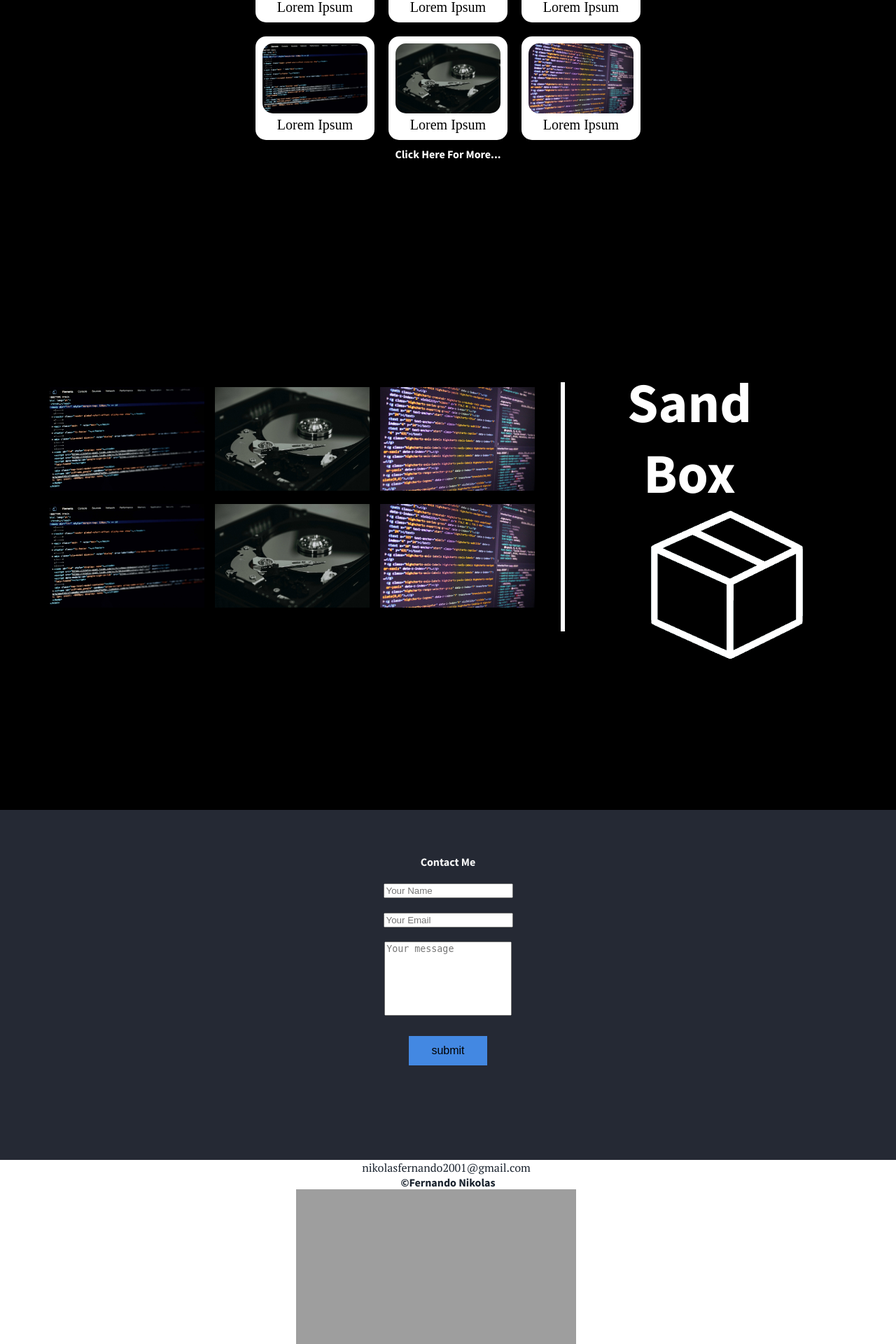
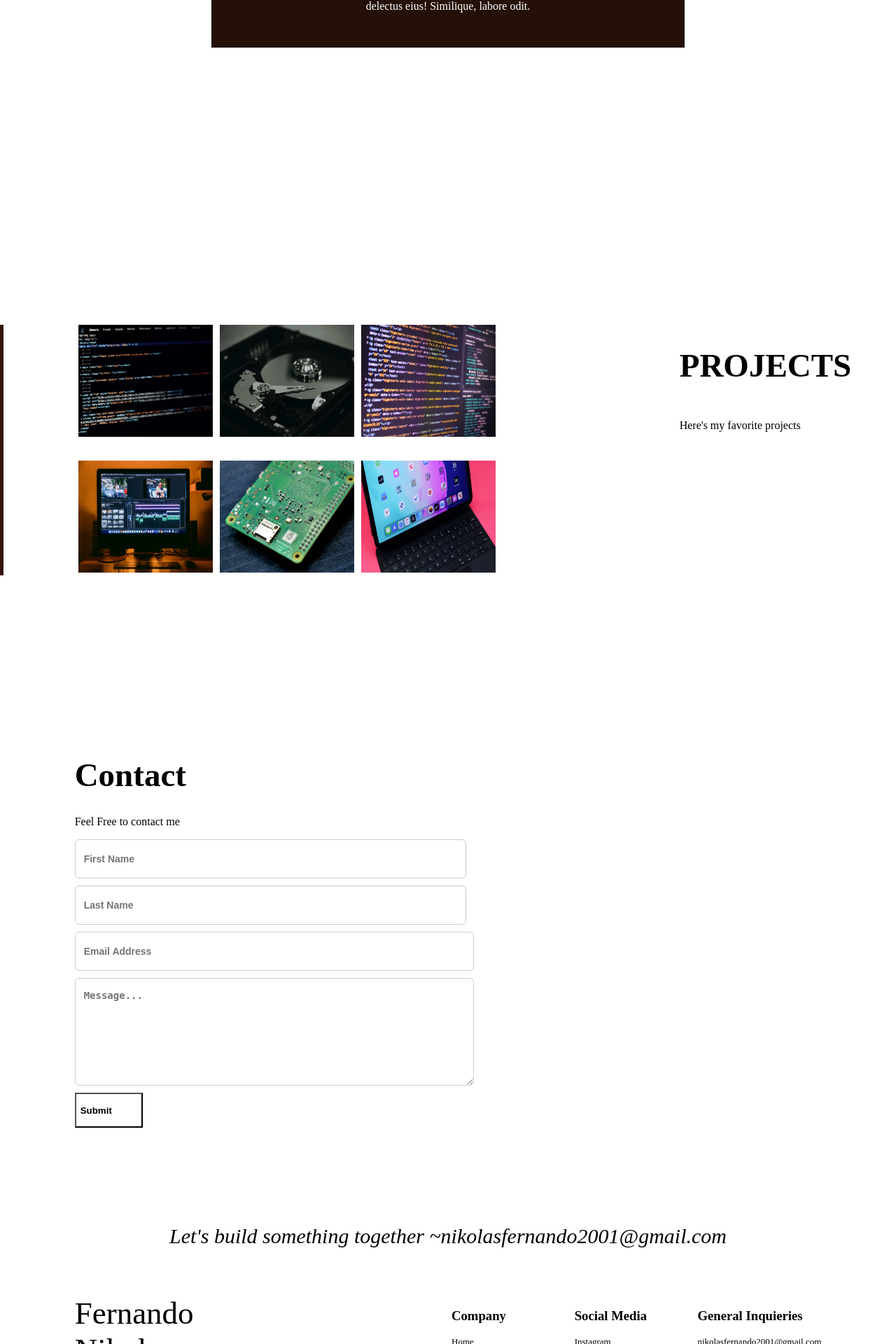
Before and after one commit to fnikolas221/fnikolas221.github.io, a Flask app: page / in a window 1280 px wide. Shown: the part 1000-2920 px from the top of the page at 70% size. Run offline with Flask 2, Linux system fonts and the light colour scheme; grey boxes are pictures that could not be loaded.

Commit message:
adding basic style to page

```diff
--- /dev/null
+++ b/appPortofolio/static/css/homepage.css
@@ -0,0 +1,95 @@
+/* Text and Characters  */
+.name-tag{
+    font-size: 100pt;
+    text-align: right;
+}
+
+
+/* COPYCAT */
+.w-form {
+    margin: 0 0 15px;
+}
+
+._2column._2columnform {
+    width: 50%;
+    padding-right: 25px;
+}
+
+.input.inputhalf {
+    width: 100%;
+}
+
+
+.input {
+    width: 97%;
+    height: 56px;
+    max-width: 544px;
+    margin-bottom: 25px;
+    padding-right: 28px;
+    padding-left: 28px;
+    border: 0 transparent;
+    border-radius: 6px;
+    background-color: hsla(0,0%,100%,.07);
+    color: #fff;
+    font-size: 15px;
+    font-weight: 600;
+}
+
+.w-input, .w-select {
+    display: block;
+    width: 100%;
+    height: 38px;
+    padding: 8px 12px;
+    margin-bottom: 10px;
+    font-size: 14px;
+    line-height: 1.42857143;
+    color: #333;
+    vertical-align: middle;
+    background-color: #fff;
+    border: 1px solid #ccc;
+}
+
+
+.flex {
+    display: flex;
+    width: 100%;
+    -webkit-flex-wrap: wrap;
+    -ms-flex-wrap: wrap;
+    flex-wrap: wrap;
+}
+
+.flex, .hero {
+    display: -webkit-box;
+    display: -webkit-flex;
+    display: -ms-flexbox;
+}
+
+
+.input.inputtextarea {
+    height: auto;
+    min-height: 130px;
+    padding-top: 14px;
+}
+
+
+pre, textarea {
+    overflow: auto;
+}
+
+
+.buttonright.buttoncontact, .empty, .navbar {
+    background-color: transparent;
+}
+
+input.w-button {
+    -webkit-appearance: button;
+}
+
+.buttonright {
+    display: inline-block;
+    margin-top: 0;
+    padding-right: 42px;
+    font-weight: 900;
+    height: 50px;
+    text-align: center;
+}
--- /dev/null
+++ b/appPortofolio/static/css/style.css
@@ -0,0 +1,164 @@
+/* DEFAULT */
+:root{
+    --std-paddingx2:80pt;
+    --std-padding:40pt;
+    --std-font-size:12pt;
+    --std-dekstop-session:27vh;
+}
+/* GENERAL STYLING
+=======================
+*/
+body{
+    margin: 0;
+    font-family: var(--first-font);
+    background-color: var(--home-bg-color);
+}
+
+h2{font-size:25pt}
+h1{font-size: 47px;}
+
+/* SECTION STYLING
+==============================
+*/
+.header-section{
+    text-align: right;
+    min-height: var(--std-dekstop-session);
+}
+
+.content-body{
+    min-height: 67vh;
+    margin-bottom: 10vh;
+}
+
+/*CONTENT BODY */
+    /* divided content 2fr means 2 box in one container */
+    .divided-2fr .left{
+        float: left;
+    }
+    .divided-2fr .right{
+        float: right;
+    }
+
+    .divided-3fr .left{
+        float: left;
+    }
+
+    .divided-3fr .right{float: right;}
+/* PARTIAL STYLING
+=================================
+*/
+    /* FOOTER */
+
+    .footer{margin-top: 100pt;}
+    .footer-title{
+        font-size: 45px;
+    }
+
+    .insightful{font-size: 30px;
+    text-align: center;
+    margin-bottom: 50pt;
+    margin-top: 15pt;
+
+    }
+    /* PADDING STYLING */
+
+    .right-padding{padding-right: var(--std-padding);}
+    .left-padding{padding-left: var(--std-padding);}
+    .left-margin{margin-left: var(--std-padding);}
+    .right-margin{margin-right: var(--std-padding);}
+    .left-paddingx2{padding-left: var(--std-paddingx2);}
+    .right-paddingx2{padding-right: var(--std-paddingx2);}
+
+    .left-right-padding{
+        padding-right: var(--std-padding);
+        padding-left: var(--std-padding);
+    }
+
+    .left-right-paddingx2{
+        padding-right: var(--std-paddingx2);
+        padding-left: var(--std-paddingx2);
+    }
+    /* CENTERED STYLE */
+    .centered-text{
+        margin-left:var(--std-padding);
+        margin-right: var(--std-padding);
+        text-align: center;
+    }
+
+    .centered-container{display: grid;
+        place-items: center;
+    }
+    /* RELATIVE SIZE */
+    .full{font-size: 100%;}
+    .huge{font-size:90%}
+    .big{font-size:85%}
+    .medium{font-size:69%}
+    .small{font-size: 45%;}
+
+
+    /* FOR NON LIST
+        >>  for something that use list as styling but not cosidered
+            as list
+    */
+    .nonlist ul{
+        list-style: none;
+    }
+
+
+    .table3{
+        display: grid;
+        grid-template-columns: repeat(3, 1fr);
+        column-gap: 10px;
+        row-gap: 30px;
+    }
+
+    .table3 p{
+        font-size: small;
+    }
+
+    .table2{
+        display: grid;
+        grid-template-columns: repeat(2, 1fr);
+        column-gap: 10px;
+        row-gap: 10px;
+    }
+
+    .project-image img{width: 15vw;height: 20vh;}
+    .left-border{border-left:5px solid var(--first-palette)}
+
+    .trademark{
+        border-top: 1px solid rgba(206, 206, 206, 0.831);
+        margin-top: 10pt;
+        text-align: center;
+        color:rgba(75, 74, 74, 0.831);
+        font-family: var(--second-font);
+        font-size: small;
+        font-style: italic;
+    }
+
+/* ELEMENT
+===============================
+*/
+.form{display: block; margin: 0 0 15px;}
+.quote{
+    padding: 50px;
+    max-width: 45vw;
+    background-color: var(--second-palette);
+    color:var(--home-bg-color);
+
+}
+
+.line{height: 47px;border-bottom: 1px solid black;}
+.std-button{
+    padding: 5pt;
+    background-color: var(--home-bg-color);
+    border: 1.5pt solid var(--first-palette);
+    cursor: pointer;
+    color: var(--first-palette);
+    font-size: var(--std-font-size);
+}
+
+.std-button:hover{
+    background-color: var(--first-palette);
+    color: var(--home-bg-color);
+}
--- /dev/null
+++ b/appPortofolio/static/css/themes/coffee-ve.css
@@ -0,0 +1,12 @@
+/* FIRST THEME */
+:root {
+    --home-bg-color:#ffff;
+    --std-font-color:#ffff;
+    --first-palette:#34130a;
+    --second-palette:#241007;
+    --third-palette:#444444;
+    --last-palette:#010001;
+    --first-font:'Times New Roman', Times, serif;
+    --second-font:Arial, Helvetica, sans-serif;
+
+  }
--- a/appPortofolio/templates/base.html
+++ b/appPortofolio/templates/base.html
@@ -4,18 +4,63 @@
     <meta charset="UTF-8">
     <meta http-equiv="X-UA-Compatible" content="IE=edge">
     <meta name="viewport" content="width=device-width, initial-scale=1.0">
-    {% if  %}
-        <title>{{ title }} @2021</title>
-    {% else %}
-        <title>Fernando Nikolas | Portofolio @2021</title>
-    {% endif %}
+    <title>Fernando Nikolas R | @2021</title>
+    <link rel="stylesheet" href="{{ url_for('static', filename='css/style.css') }}">
 
-    <!-- Fonts from google -->
-    <link rel="preconnect" href="https://fonts.gstatic.com">
-    <link href="https://fonts.googleapis.com/css2?family=PT+Serif&family=Source+Sans+Pro:wght@700&display=swap" rel="stylesheet">
+    <!-- THEME -->
+    <link rel="stylesheet" href="{{ url_for('static', filename='css/themes/coffee-ve.css') }}">
+    {% block style %}
 
+    {% endblock style %}
 </head>
 <body>
+    <!-- MENU AND HEADER -->
+    <div class="nonlist header-section right-padding">
+        <ul>
+            <li><button class="std-button">Home</button></li>
+        </ul>
+    </div>
+    {% block content %}
 
+    {% endblock content %}
+    <!-- FOOTER AND TRADEMARK -->
+    <div class="content-body footer left-right-paddingx2">
+        <div class="insightful"><em>Let's build something together ~nikolasfernando2001@gmail.com</em></div>
+        <div class="table2">
+            <div class="footer-title">
+                Fernando<br>Nikolas
+            </div>
+            <div class="table3">
+                <div>
+                    <h3>Company</h3>
+                    <p>Home</p>
+                    <p>Projects</p>
+                    <p>Sandbox</p>
+                    <p>Blogs</p>
+                    <p>About</p>
+                </div>
+
+
+                <div>
+                    <h3>Social Media</h3>
+                    <p>Instagram</p>
+                    <p>Facebook</p>
+                    <p>LinkedIn</p>
+                    <p>Github</p>
+                </div>
+
+                <div>
+                    <h3>General Inquieries</h3>
+                    <p>nikolasfernando2001@gmail.com</p>
+                </div>
+
+
+            <div>
+                <div class="footer-info"></div>
+            </div>
+            </div>
+        </div>
+    </div>
+    <div class="trademark left-right-paddingx2"> © Fernando Nikolas @2021</div>
 </body>
 </html>
--- a/appPortofolio/templates/index.html
+++ b/appPortofolio/templates/index.html
@@ -1,166 +1,74 @@
-<!DOCTYPE html>
-<html lang="en">
-<head>
-    <meta charset="UTF-8">
-    <meta http-equiv="X-UA-Compatible" content="IE=edge">
-    <meta name="viewport" content="width=device-width, initial-scale=1.0">
-    <link rel="stylesheet" href="layout.css">
-    <link rel="stylesheet" href="decor.css">
-    <title>Fernando | 2021</title>
+{% extends 'base.html' %}
 
-    <!-- Fonts from google -->
-    <link rel="preconnect" href="https://fonts.gstatic.com">
-    <link href="https://fonts.googleapis.com/css2?family=PT+Serif&family=Source+Sans+Pro:wght@700&display=swap" rel="stylesheet">
-</head>
-<body>
+{% block style %}
+<link rel="stylesheet" href="{{ url_for('static', filename='css/homepage.css') }}">
+{% endblock style %}
 
-<!-- MENU -->
-<header>
-    <nav><ul>
-    <li href=><a href='/'>Home</a></li>
-    <li href=><a href='#about'>About</a></li>
-    <li href=><a href="#contact">Contact</a></li>
-    </ul></nav>
-</header>
-
+{% block content %}
+<!-- CONTENT -->
     <!-- I AM -->
-<div class='first'>
-    <!-- Bagian I Am Nya -->
-    <div class="i_am">
-    <h1>I am</h1>
-    </div>
-    <span class="mobile"><hr></span>
-    <p class='desktop panam'> </p>
-    <div class="i_am jobsme">
-        <h1>
-            <a href="" class="typewrite" data-period="2000"
-            data-type='[ "Animator", "Pythonist",
-            "Illustrator","Writter", "Fernando Nikolas" ]'>
-              <span class="wrap"></span>
-            </a>
-          </h1>
-    <!-- &thinsp;
-    &thinsp;<span>Fernando <br>
-    &thinsp; Nikolas</span>
-    &thinsp; -->
+    <div class="content-body right-padding">
+        <div class="name-tag">
+            <div class="medium">I am</div>
+            <div class="left-margin line"></div>
+            <div class="big">Fernando Nikolas</div>
         </div>
     </div>
 
-<section class="mobile projects">
-    <h2>Projects</h2>
-    <figure>
-    <img src='assets/foto1.jpg' alt="Proyek 1">
-    <figcaption></figcaption>Lipsum</figcaption>
-    </figure>
-    <figure>
-    <img src='assets/foto2.jpg' alt="Proyek 1">
-    <figcaption>Lipsum</figcaption>
-    </figure>
-    <figure>
-    <img src='assets/foto3.jpg' alt="Proyek 1">
-    <figcaption>Loren Ipsum</figcaption>
-    </figure>
+    <!-- ABOUT -->
+    <div class="content-body centered-text">
+        <div><h2>About</h2></div>
+        <div class="centered-container">
+            <div class="quote quote-with-picture">
+                Lorem ipsum dolor sit amet consectetur, adipisicing elit.
+                Sit ipsam quae et facilis pariatur maiores cumque,
+                alias incidunt nulla qui dolores quod, quibusdam iste voluptatibus
+                delectus eius! Similique, labore odit.
 
-    <a href="/">Click Here For More...</a>
-</section>
-
-<div class = "desktop projects">
-    <h2>Projects</h2>
-    <div class="row projects">
-        <div class="column projects">
-            <img src='assets/foto1.jpg' alt="Proyek 1">
-            <br>Lorem Ipsum
-            </div>
-            <div class="column projects">
-            <img src='assets/foto2.jpg' alt="Proyek 1">
-            <br>Lorem Ipsum
-            </div>
-            <div class="column projects">
-            <img src='assets/foto3.jpg' alt="Proyek 1">
-            <br>Lorem Ipsum
-            </div>
-    </div>
-        <div class="row projects">
-            <div class="column projects">
-                <img src='assets/foto1.jpg' alt="Proyek 1">
-                <br>Lorem Ipsum
-                </div>
-                <div class="column projects">
-                <img src='assets/foto2.jpg' alt="Proyek 1">
-                <br>Lorem Ipsum
-                </div>
-                <div class="column projects">
-                <img src='assets/foto3.jpg' alt="Proyek 1">
-                <br>Lorem Ipsum
-                </div>
-        </div>
-    <a href="/">Click Here For More...</a>
-    </div>
-<!-- SANDBOX -->
-<section class="mobile sandbox">
-    <a href="index.html" target="_blank" rel="noopener noreferrer">
-    My</br>
-    Sand<br>Box</a>
-</section>
-<!-- SANDBOX -->
-<section class="desktop sandbox">
-    <div class="desktop box">
-        <div class="row sand">
-            <div class="column sand">
-                <img src='assets/foto1.jpg' alt="Proyek 1">
-                </div>
-                <div class="column sand">
-                <img src='assets/foto2.jpg' alt="Proyek 1">
-                </div>
-                <div class="column sand">
-                <img src='assets/foto3.jpg' alt="Proyek 1">
-                </div>
-        </div>
-        <div class="row sand">
-            <div class="column sand">
-                <img src='assets/foto1.jpg' alt="Proyek 1">
-
-                </div>
-                <div class="column sand">
-                <img src='assets/foto2.jpg' alt="Proyek 1">
-                </div>
-                <div class="column sand">
-                <img src='assets/foto3.jpg' alt="Proyek 1">
             </div>
         </div>
     </div>
-    <div class="desktop line">
+    <!-- PROJECTS -->
+    <div class="content-body divided-2fr">
+        <div class="left-paddingx2 left left-border">
+            <div class="table3 centered-container">
+                <div class="project-image"><img src="assets/foto1.jpg" alt=""></div>
+                <div class="project-image"><img src="assets/foto2.jpg" alt=""></div>
+                <div class="project-image"><img src="assets/foto3.jpg" alt=""></div>
+                <div class="project-image"><img src="assets/foto4.jpg" alt=""></div>
+                <div class="project-image"><img src="assets/foto5.jpg" alt=""></div>
+                <div class="project-image"><img src="assets/foto6.jpg" alt=""></div>
             </div>
-    <div class="desktop sand">
-    <a href="index.html" target="_blank" rel="noopener noreferrer">
-    </br>
-    Sand<br>Box</a></div>
-</section>
-
-<!-- Conta -->
-<div id="contact">
-    <div class="contact">
-    <form>
-    Contact Me<br><br>
-    <input type="text" placeholder="Your Name" name="name"><br><br>
-    <input type="email" placeholder="Your Email" name="email"><br><br>
-    <textarea name="message" placeholder="Your message"></textarea><br><br>
-    <input class="input" type="Submit" value="submit">
-    </form>
+        </div>
+        <div class="right right-padding right-border" style="width: 20%;">
+            <h1>PROJECTS</h1>
+            <br>Here's my favorite projects
         </div>
 
     </div>
 
-<!-- FOOTER -->
-<footer>
-    <a href="mailto:nikolasfernando2001@gmail.com">nikolasfernando2001@gmail.com</a>
-    <br>&copy;Fernando Nikolas
-    <br>
-    <a href="instagram.com"><img src="/assets/insta.svg" alt=""></a>
-    <a href="dribble.com"><img src="/assets/dribble.svg" alt=""></a>
-    <a href="github.com"><img src="/assets/github.svg" alt=""></a>
-    <a href="linkedin.com"><img src="/assets/linkedin.svg" alt=""></a>
-</footer>
-<script src='animation.js'></script>
-</body>
-</html>
+    <!-- CONTACT -->
+    <div class="content-body left-right-paddingx2">
+        <h1>Contact</h1>
+        <p>
+            Feel Free to contact me
+        </p>
+        <div class="w-form">
+            <form id="wf-form-Contact-Form" name="wf-form-Contact-Form" data-name="Contact Form" class="formcontact">
+               <div class="flex">
+                  <div class="_2column _2columnform"><input type="text" class="input inputhalf w-input" maxlength="256" name="First-Name" data-name="First Name" placeholder="First Name" id="First-Name" required=""></div>
+                  <div class="_2column _2columnform"><input type="text" class="input inputhalf w-input" maxlength="256" name="Last-Name" data-name="Last Name" placeholder="Last Name" id="Last-Name" required=""></div>
+               </div>
+               <input type="email" class="input w-input" maxlength="256" name="email" data-name="Email" placeholder="Email Address" id="email" required="">
+               <textarea placeholder="Message..." maxlength="5000" id="Message" name="Message" data-name="Message" required="" class="input inputtextarea w-input"></textarea>
+
+
+               <input type="submit" value="Submit" data-wait="Please wait..." class="buttonright buttoncontact w-button">
+            </form>
+         </div>
+    </div>
+
+<!-- CONTENT -->
+
+{% endblock content %}
+<!-- CONTENT -->
```
Lines whose indentation alone changed are shown as unchanged.
